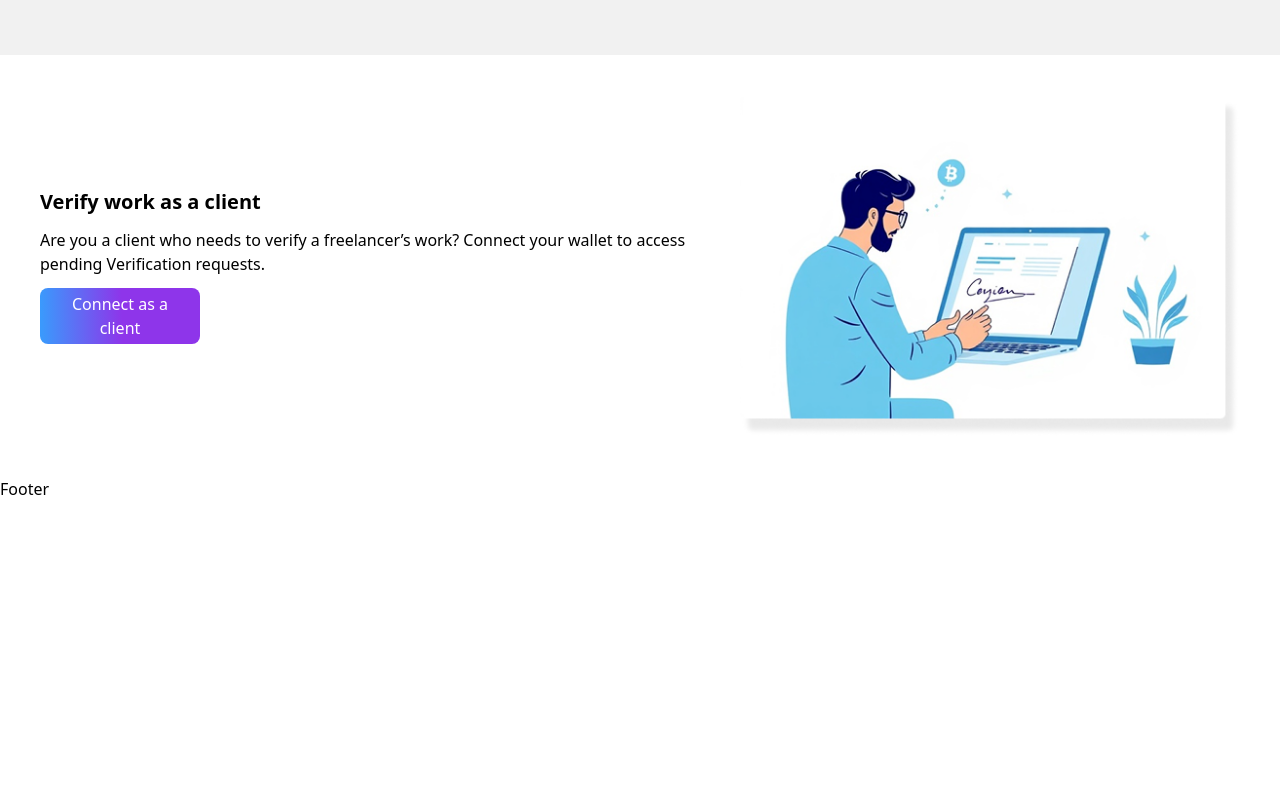
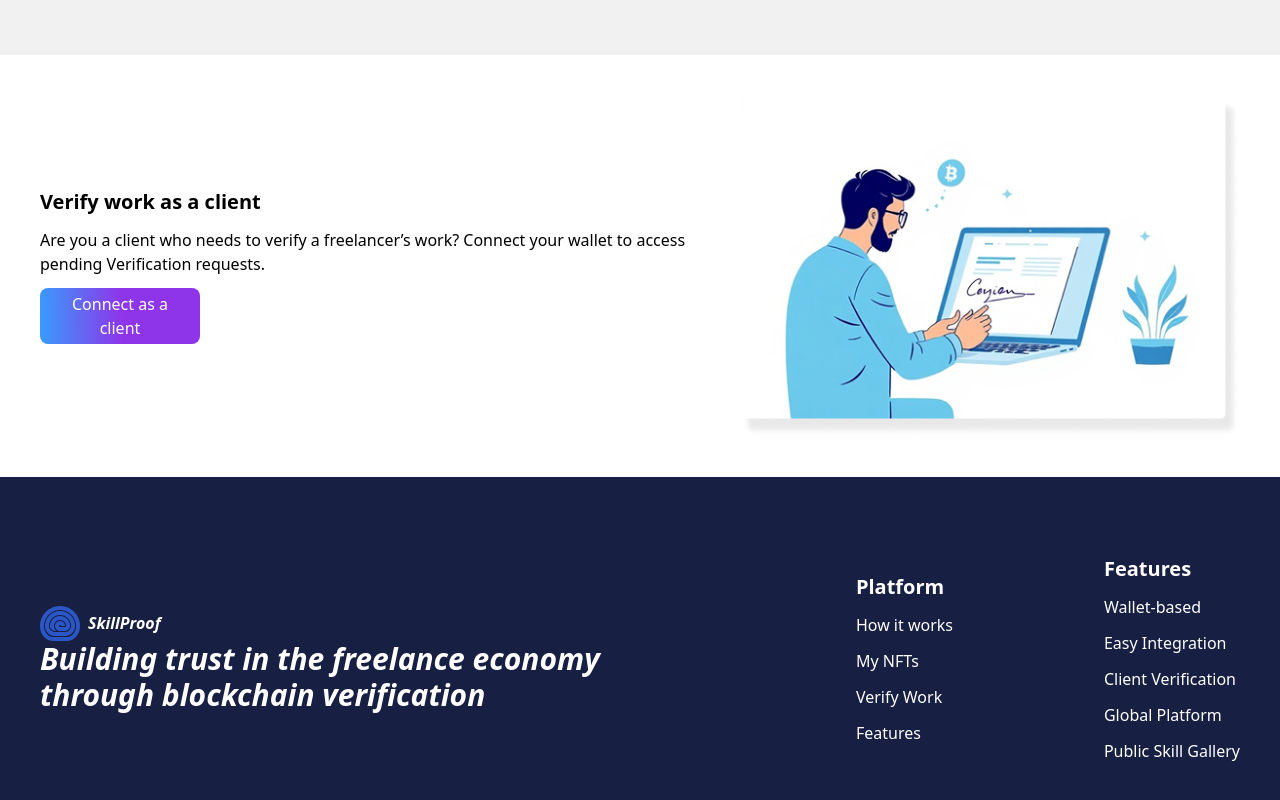
Before and after one commit to boymeetsblockchain/skillproof, a Next.js app: page / in a window 1280 px wide. Shown: the part 3233-4033 px from the top of the page. Before the commit the page ends 3734 px from the top, so only its background shows below. Built offline with nearby package versions, Linux system fonts and the light colour scheme.

Commit message:
Landing page complete

```diff
--- a/src/app/components/footer.tsx
+++ b/src/app/components/footer.tsx
@@ -1,7 +1,48 @@
 import React from 'react';
 
+//IMPORTING HELPER COMPONENTS
+import Image from 'next/image';
+
+//IMPORTING PAGE ASSETS
+import logo from '../../../public/logo.png';
+
 const Footer = () => {
-  return <div>Footer</div>;
+  return (
+    <footer className="bg-[#171F42] h-[365px] flex items-center justify-between p-10">
+      <div className="w-[665px]">
+        <span className="flex items-center gap-2">
+          <Image src={logo} alt="" />
+          <p className="italic inter font-bold text-white">SkillProof</p>
+        </span>
+
+        <h1 className="text-white font-bold italic text-3xl">
+          Building trust in the freelance economy through blockchain
+          verification
+        </h1>
+      </div>
+
+      <div>
+        <ul className="text-white font-manrope flex flex-col gap-3">
+          <li className="font-bold text-xl"> Platform </li>
+          <li> How it works </li>
+          <li> My NFTs </li>
+          <li> Verify Work </li>
+          <li> Features </li>
+        </ul>
+      </div>
+
+      <div>
+        <ul className="text-white font-manrope flex flex-col gap-3">
+          <li className="font-bold text-xl"> Features </li>
+          <li> Wallet-based </li>
+          <li> Easy Integration </li>
+          <li> Client Verification </li>
+          <li> Global Platform </li>
+          <li> Public Skill Gallery </li>
+        </ul>
+      </div>
+    </footer>
+  );
 };
 
 export default Footer;
```
